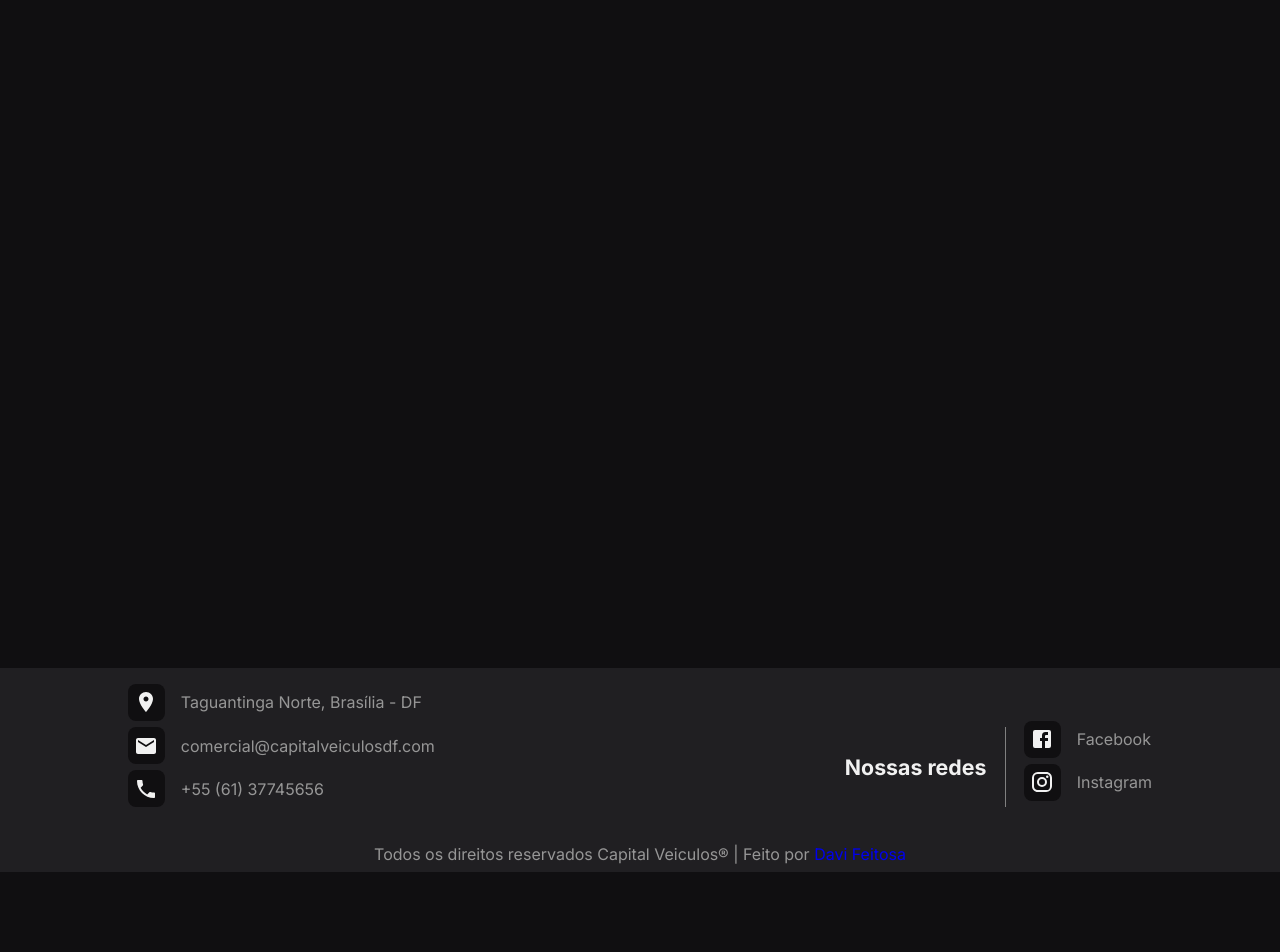
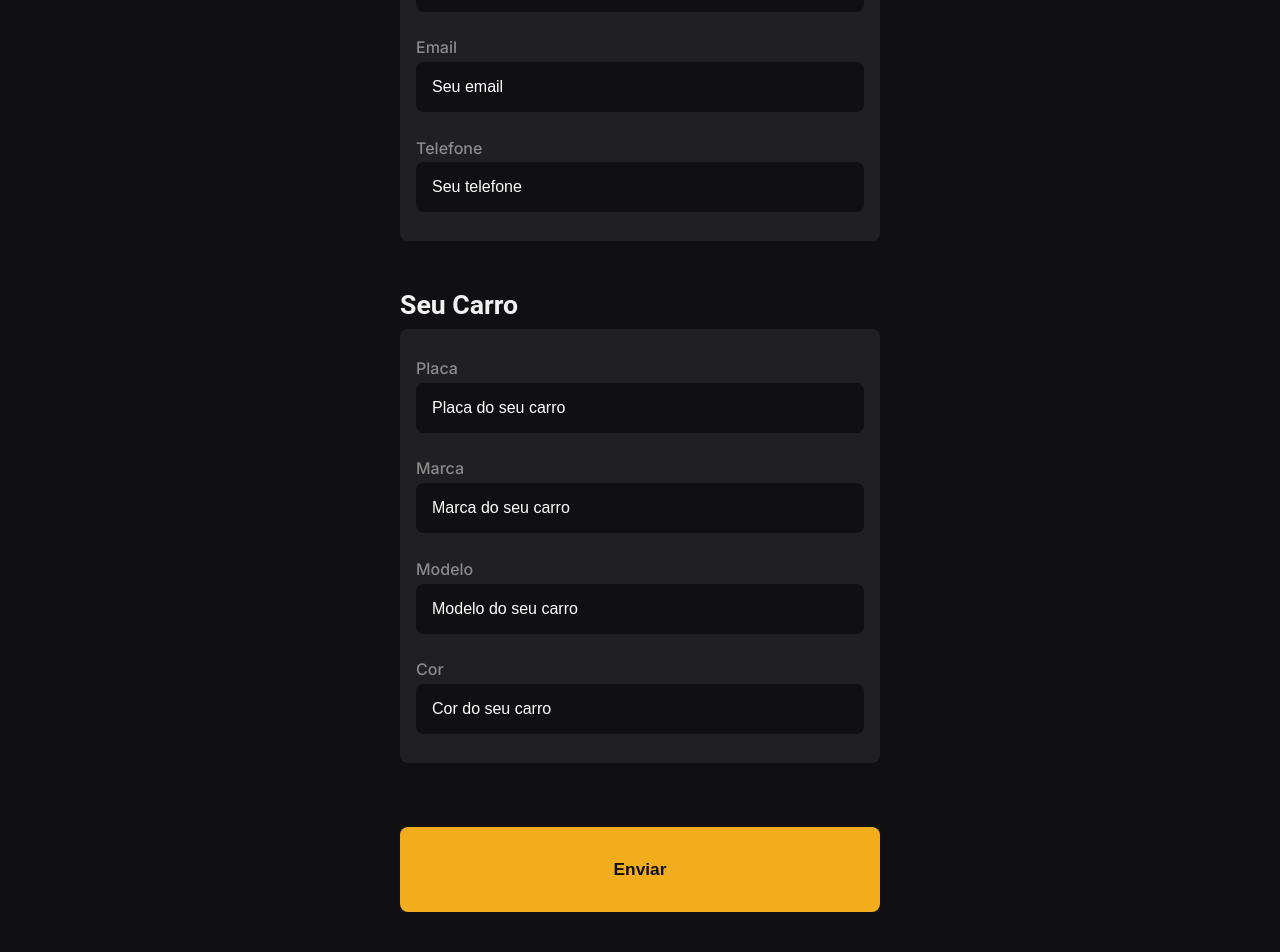
Before and after one commit to feitosadavi/capital-frontend, a Next.js app: page /vender in a window 1280 px wide. Shown: the part 260-1212 px from the top of the page. Before the commit the page ends 1132 px from the top, so only its background shows below. Built offline with nearby package versions, Linux system fonts and the light colour scheme; what meilisearch would draw is missing.

Commit message:
feat: vender page

```diff
--- a/src/components/Button/Button.tsx
+++ b/src/components/Button/Button.tsx
@@ -4,7 +4,7 @@ type ButtonProps = {
   label: string
   type?: "button" | "reset" | "submit"
   onClick?: (e?: any) => void
-  background?: 'outline'
+  background?: 'outline' | 'active'
 }
 
 export const Button: React.FC<ButtonProps> = ({ label, type = 'button', onClick, background }) => {
@@ -22,25 +22,37 @@ const StyledWrapper = styled.div`
     border: 1px solid ${({ theme }) => theme.colors.yellow};
     color: ${({ theme }) => theme.colors.white};
     background-color: ${({ theme }) => theme.colors.secondary};
+    box-shadow: 5px 5px ${({ theme }) => theme.colors.primary};
+  }
+
+  .active {
+    box-shadow: 5px 5px ${({ theme }) => theme.colors.white};
   }
 `
 
 const StyledButton = styled.button`
   margin: 1rem auto 1rem auto;
-  padding: 2rem;
+  padding: 2rem .5rem 2rem .5rem;
   background-color: ${({ theme }) => theme.colors.yellow};
   color: ${({ theme }) => theme.colors.secondary};
   font-weight: bold;
-  font-size: 12pt;
+  transition: .1s;
+  font-size: 3vw; // dont remove
+
   border-radius: .5rem;
   width: 100%;
 
-  .outline {
-    color: pink;
-    background-color: ${({ theme }) => theme.colors.secondary};
+  @media screen and (min-width: 730px) {
+    font-size: 13pt;
   }
 
-  :focus {
+  @media screen and (max-width: ${({ theme }) => theme.breakpoints.sm}) {
+    font-size: 4.5vw;
+  }
+
+  :hover {
+    transition: .1s;
     color: white;
+    box-shadow: 5px 5px ${({ theme }) => theme.colors.white};
   }
 `
--- a/src/pages/duvidas.tsx
+++ b/src/pages/duvidas.tsx
@@ -92,8 +92,8 @@ const Duvidas = () => {
         </S.Title>
 
         <S.ButtonGroup>
-          <Button background={content.type !== 'sale' ? 'outline' : undefined} onClick={() => switchQuestions(saleQuestions)} label='Sobre Vendas' />
-          <Button background={content.type !== 'buy' ? 'outline' : undefined} onClick={() => switchQuestions(buyingQuestions)} label='Sobre Compras' />
+          <Button background={content.type !== 'sale' ? 'outline' : 'active'} onClick={() => switchQuestions(saleQuestions)} label='Sobre Vendas&nbsp;' />
+          <Button background={content.type !== 'buy' ? 'outline' : 'active'} onClick={() => switchQuestions(buyingQuestions)} label='Sobre Compras' />
         </S.ButtonGroup>
 
         <S.Duvidas>
--- a/src/pages/vender.tsx
+++ b/src/pages/vender.tsx
@@ -1,12 +1,123 @@
 
+import { useFormik } from 'formik'
 import type { NextPage } from 'next'
+import * as Yup from 'yup'
+import { Button } from '../components/Button'
+import { Input } from '../components/Input'
 
 import * as S from '../styles/vender.styles'
 
 const Vender: NextPage = () => {
+
+  const REQUIRED_FIELD_MSG = 'Campo obrigatório'
+
+  const InfoSchema = Yup.object().shape({
+    dadosPessoais: Yup.object({
+      nome: Yup.string().required(REQUIRED_FIELD_MSG),
+      email: Yup.string().required(REQUIRED_FIELD_MSG),
+      telefone: Yup.string().required(REQUIRED_FIELD_MSG),
+      mensagem: Yup.string().required(REQUIRED_FIELD_MSG),
+    }),
+    dadosCarro: Yup.object({
+      placa: Yup.string().required(REQUIRED_FIELD_MSG),
+      marca: Yup.string().required(REQUIRED_FIELD_MSG),
+      modelo: Yup.string(),
+      cor: Yup.string().required(REQUIRED_FIELD_MSG),
+    })
+  })
+
+  const onSubmit = (value: any) => {
+    console.log({ value });
+
+  }
+
+  const { errors, handleSubmit, handleChange, values } = useFormik({
+    initialValues: {
+      dadosPessoais: {
+        nome: '',
+        email: '',
+        telefone: ''
+      },
+      dadosCarro: {
+        placa: '',
+        marca: '',
+        modelo: '',
+        cor: '',
+      }
+    },
+    validationSchema: InfoSchema,
+    onSubmit: onSubmit
+  });
+
   return (
     <S.Main>
-      Vender
+      <form onSubmit={handleSubmit}>
+        <S.Title className="title">Seus Dados</S.Title>
+        <S.Form>
+          <Input
+            id='nome'
+            label='Nome'
+            placeholder='Seu nome'
+            value={values.dadosPessoais.nome}
+            error={errors.dadosPessoais ? errors.dadosPessoais['nome'] : ''}
+            onChange={handleChange}
+          />
+          <Input
+            id='email'
+            label='Email'
+            placeholder='Seu email'
+            value={values.dadosPessoais.email}
+            error={errors.dadosPessoais ? errors.dadosPessoais['email'] : ''}
+            onChange={handleChange}
+          />
+          <Input
+            id='telefone'
+            label='Telefone'
+            placeholder='Seu telefone'
+            value={values.dadosPessoais.telefone}
+            error={errors.dadosPessoais ? errors.dadosPessoais['telefone'] : ''}
+            onChange={handleChange}
+          />
+        </S.Form>
+
+        <S.Title className="title">Seu Carro</S.Title>
+        <S.Form>
+          <Input
+            id='placa'
+            label='Placa'
+            placeholder='Placa do seu carro'
+            value={values.dadosCarro.placa}
+            error={errors.dadosCarro ? errors.dadosCarro['placa'] : ''}
+            onChange={handleChange}
+          />
+          <Input
+            id='marca'
+            label='Marca'
+            placeholder='Marca do seu carro'
+            value={values.dadosCarro.marca}
+            error={errors.dadosCarro ? errors.dadosCarro['marca'] : ''}
+            onChange={handleChange}
+          />
+          <Input
+            id='modelo'
+            label='Modelo'
+            placeholder='Modelo do seu carro'
+            value={values.dadosCarro.modelo}
+            error={errors.dadosCarro ? errors.dadosCarro['modelo'] : ''}
+            onChange={handleChange}
+          />
+          <Input
+            id='cor'
+            label='Cor'
+            placeholder='Cor do seu carro'
+            value={values.dadosCarro.cor}
+            error={errors.dadosCarro ? errors.dadosCarro['cor'] : ''}
+            onChange={handleChange}
+          />
+        </S.Form>
+
+        <Button label='Enviar' />
+      </form>
     </S.Main>
   )
 }
--- a/src/styles/duvidas.ts
+++ b/src/styles/duvidas.ts
@@ -26,6 +26,7 @@ export const Wrapper = styled.div`
   display: flex;
   align-items: center;
   flex-direction: column;
+  margin-bottom: 3rem;
 `
 
 export const ButtonGroup = styled.div`
--- a/src/styles/vender.styles.tsx
+++ b/src/styles/vender.styles.tsx
@@ -2,14 +2,41 @@ import styled from 'styled-components';
 
 export const Main = styled.main`
   display: block;
-  margin-top: 3rem;
-  margin-left: auto;
-  margin-right: auto;
+  margin: 3rem auto 2rem auto;
 
   width: 85%;
   max-width: 90rem;
-  height: 100vh;
+  min-height: 100vh;
 
   display: flex;
   justify-content: center;
+  align-items: center;
 `
+
+export const Form = styled.main`
+  display: flex;
+  flex-direction: column;
+  justify-content: center;
+  align-items: center;
+  width: 30rem;
+  padding: 1rem;
+  margin-bottom: 3rem;
+
+  background-color: ${({ theme }) => theme.colors.primary};
+  border-radius: .5rem;
+
+  @media screen and (max-width: ${({ theme }) => theme.breakpoints.md}) {
+    flex-direction: column;
+    width: 100%;
+    /* flex: 3; */
+  }
+`
+
+
+export const Title = styled.h2`
+  font-size: 20pt;
+  font-weight: bolder;
+  font-family: 'Roboto';
+  color: ${({ theme }) => theme.colors.white};
+  margin-bottom: .5rem;
+`
```
